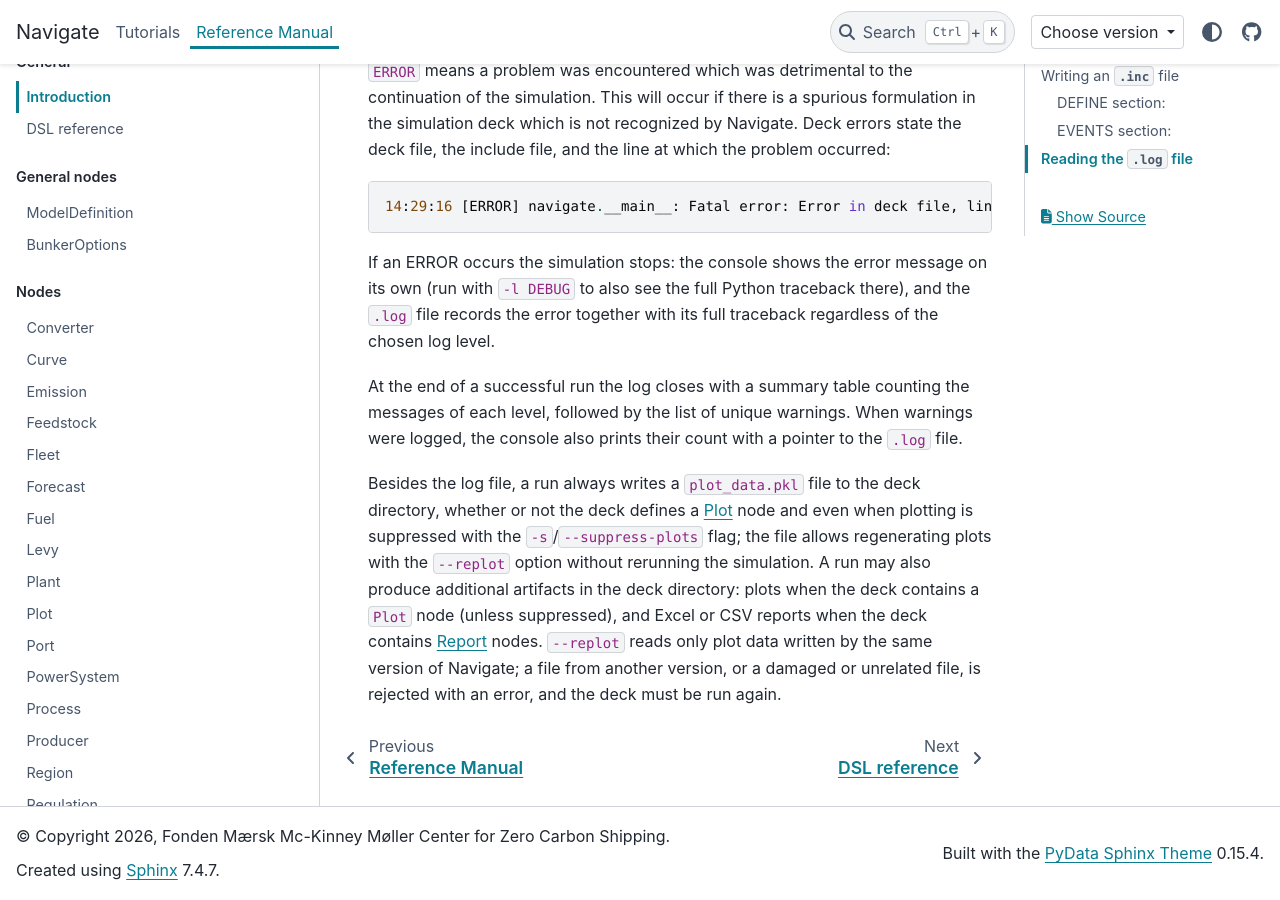
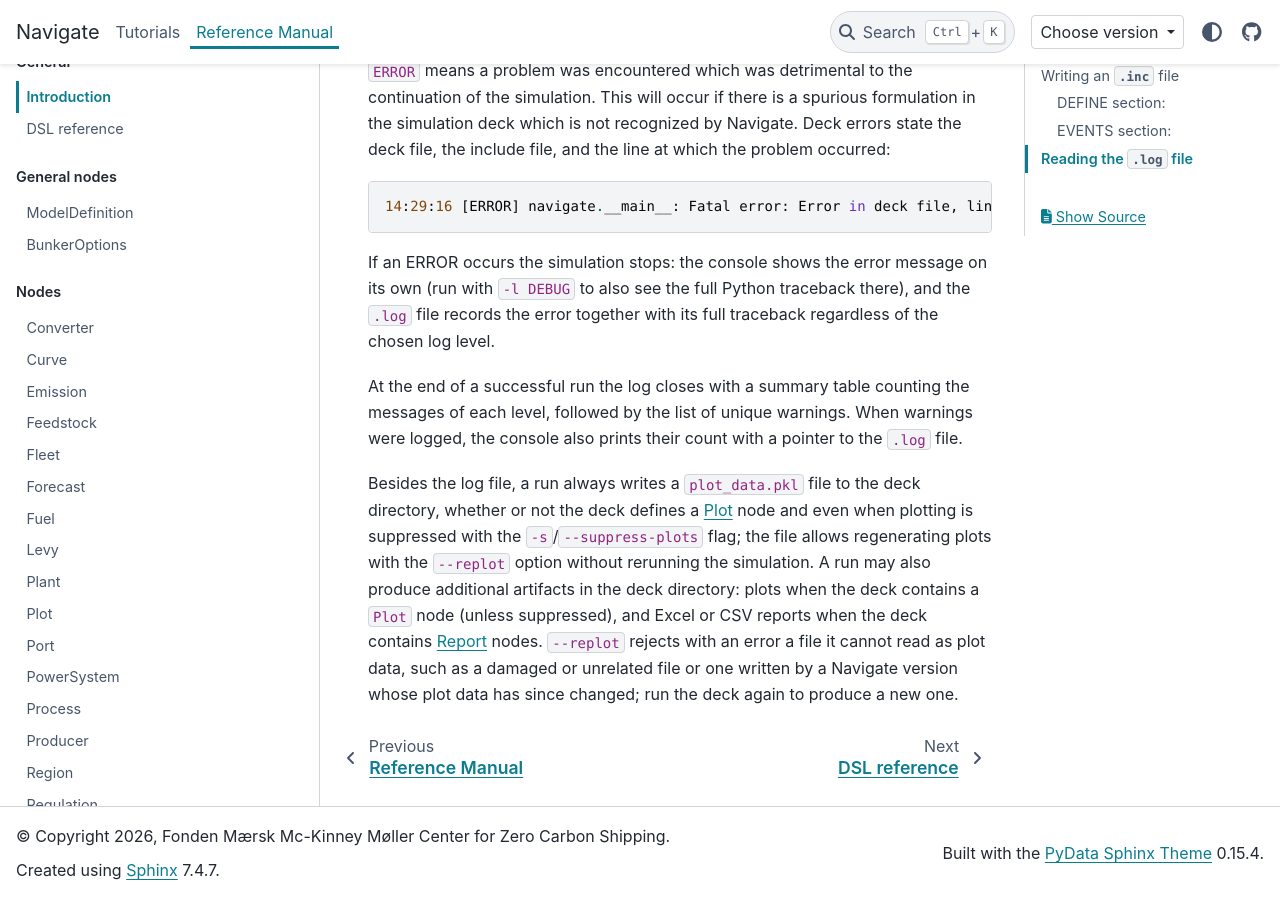
Before and after one commit to zerocarbonshipping/navigate-zcs, a Sphinx documentation site: the page built from docs/reference_manual/overview.md, in a window 1280 px wide and 900 px high, scrolled down 5976 px. Built offline with Sphinx 7.4.7 and the PyData theme 0.15.4, drawn with Linux system fonts in a browser that asks for light colours.

Commit message:
Describe the --replot rejection without claiming a version check
There is no version check on replot pickles: an older file that still
deserializes to plot data is accepted. Reword the sentence to say that
--replot only rejects a file it cannot read as plot data.

Co-Authored-By: Claude Opus 5.5 <noreply@anthropic.com>

```diff
--- a/docs/reference_manual/overview.md
+++ b/docs/reference_manual/overview.md
@@ -223,4 +223,4 @@ If an ERROR occurs the simulation stops: the console shows the error message on
 
 At the end of a successful run the log closes with a summary table counting the messages of each level, followed by the list of unique warnings. When warnings were logged, the console also prints their count with a pointer to the `.log` file.
 
-Besides the log file, a run always writes a `plot_data.pkl` file to the deck directory, whether or not the deck defines a [Plot](plot.md) node and even when plotting is suppressed with the `-s`/`--suppress-plots` flag; the file allows regenerating plots with the `--replot` option without rerunning the simulation. A run may also produce additional artifacts in the deck directory: plots when the deck contains a `Plot` node (unless suppressed), and Excel or CSV reports when the deck contains [Report](report.md) nodes. `--replot` reads only plot data written by the same version of Navigate; a file from another version, or a damaged or unrelated file, is rejected with an error, and the deck must be run again.
+Besides the log file, a run always writes a `plot_data.pkl` file to the deck directory, whether or not the deck defines a [Plot](plot.md) node and even when plotting is suppressed with the `-s`/`--suppress-plots` flag; the file allows regenerating plots with the `--replot` option without rerunning the simulation. A run may also produce additional artifacts in the deck directory: plots when the deck contains a `Plot` node (unless suppressed), and Excel or CSV reports when the deck contains [Report](report.md) nodes. `--replot` rejects with an error a file it cannot read as plot data, such as a damaged or unrelated file or one written by a Navigate version whose plot data has since changed; run the deck again to produce a new one.
```
